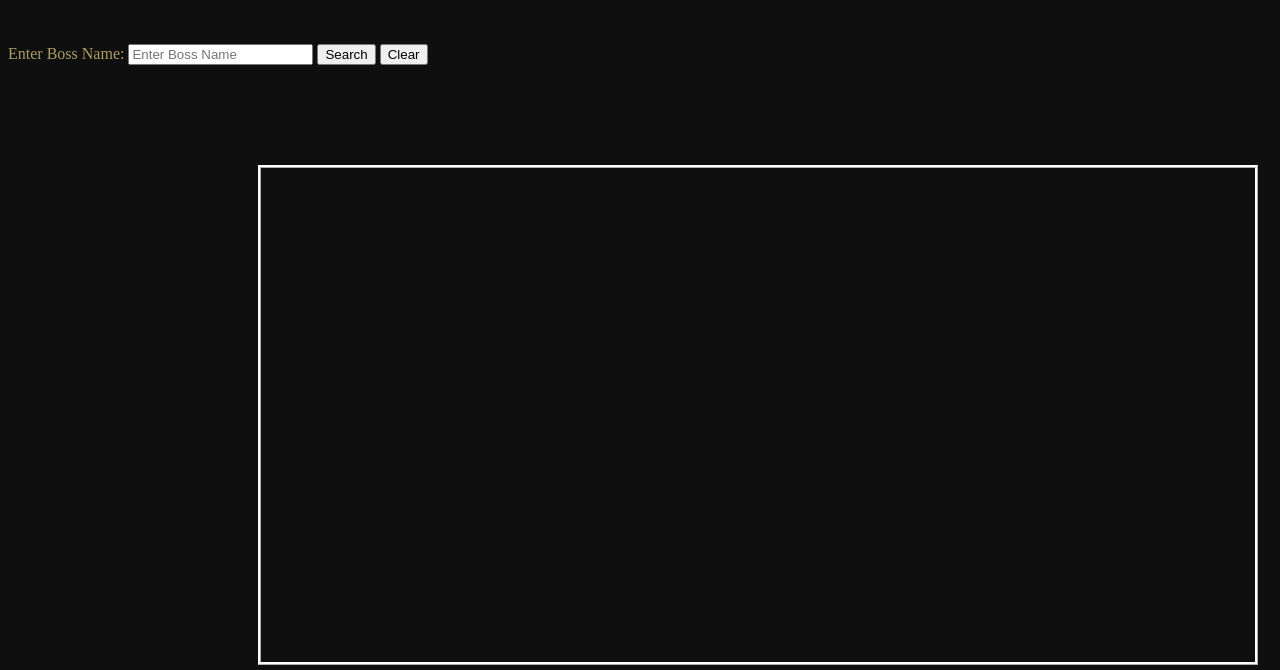
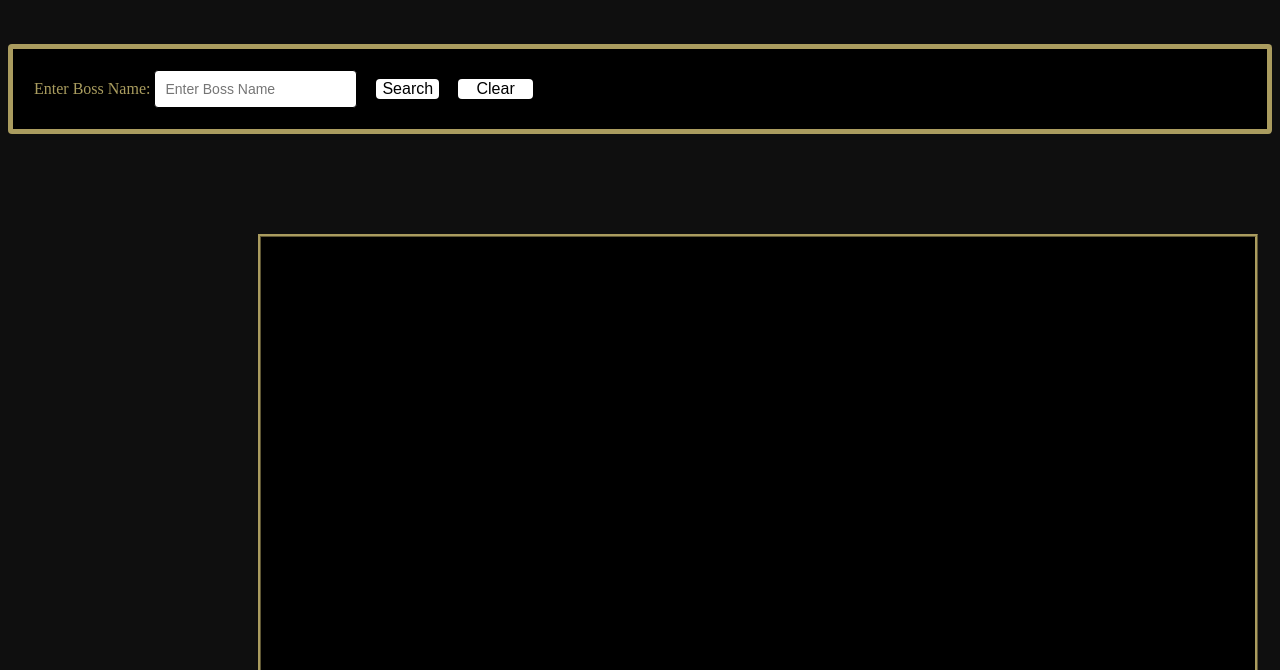
Before and after one commit to Fbrady326/My-Phase-1-Project, a plain HTML site: page index.html in a window 1280 px wide. Shown: the part 130-800 px from the top of the page. Drawn offline with Linux system fonts and the light colour scheme; a web font is replaced by a local one.

Commit message:
Added more css styling

```diff
--- a/style.css
+++ b/style.css
@@ -6,16 +6,16 @@
 
 
 body {
-    background: rgb(0, 0, 0, .94);
+    background: rgba(0, 0, 0, .94);
 }
 
 #results {
-   color: rgb(0, 0, 0, .99);
+   background-color: rgba(0, 0, 0, 0.99);
    width: 1000px;
    height: 500px;
    padding: 15px;
    border-style: ridge;
-   border-color: rgb(255, 255, 255);
+   border-color: #bcad69e7;
    margin: 250px;
    box-sizing: border-box;
    margin-top: 100px;
@@ -28,7 +28,7 @@ body {
    height: 200px;
    padding: 15px;
    border-style: ridge;
-   border-color: rgb(255, 255, 255);
+   border-color: #bcad69e7;
    margin: 100px;
    box-sizing: border-box;
 }
@@ -39,7 +39,7 @@ body {
    height: 200px;
    padding: 15px;
    border-style: ridge;
-   border-color: rgb(255, 255, 255);
+   border-color: #bcad69e7;
    margin: 100px;
    box-sizing: border-box;
 }
@@ -50,7 +50,7 @@ body {
    height: 200px;
    padding: 15px;
    border-style: ridge;
-   border-color: rgb(255, 255, 255);
+   border-color: #bcad69e7;
    margin: 100px;
    box-sizing: border-box;
 }
@@ -70,3 +70,39 @@ label[for=name] {
 h3 {
     color: #bcad69e7;
 }
+
+form {
+    margin-bottom: 25px;
+    background-color:rgba(0, 0, 0, 0.99);
+    padding: 21px;
+    border-radius: 4px;
+    border: 5px solid #bcad69e7;
+  }
+
+  input[type="text"] {
+    padding: 10px;
+    font-size: 14px;
+    border: 1px solid black;
+    border-radius: 4px;
+  }
+
+  button[type="submit"] {
+    background-color: #ffffff;
+    color:rgb(0, 0, 0);
+    border: none;
+    border-radius: 4px;
+    cursor: pointer;
+    font-size: 16px;
+    margin-left: 15px;
+  }
+
+  button[type="button"] {
+    background-color: #ffffff;
+    color: #000000;
+    border: none;
+    border-radius: 4px;
+    font-size: 16px;
+    cursor: pointer;
+    margin-left: 15px;
+    width: 75px;
+  }
```
